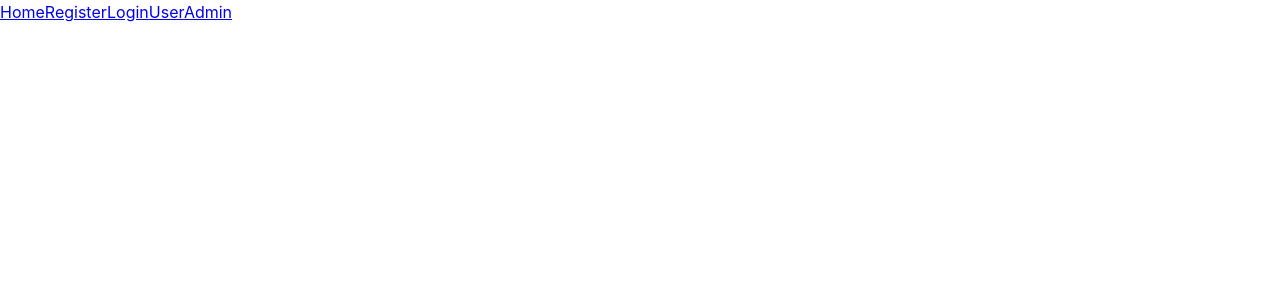
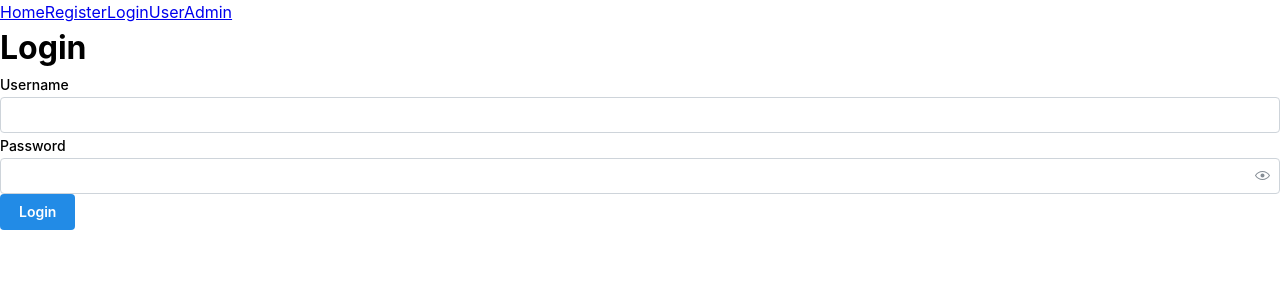
Before and after one commit to igor-ivantsiv/untitled-cap-shop-fe, a React (Vite) app: page /login in a window 1280 px wide. Shown: the top 300 px of the page. Built offline with nearby package versions, Linux system fonts and the light colour scheme.

Commit message:
login and register pages

```diff
--- a/src/App.jsx
+++ b/src/App.jsx
@@ -2,6 +2,7 @@ import { Route, Routes } from "react-router-dom"
 import Navbar from "./components/TESTNavbar"
 import Homepage from "./pages/Homepage"
 import RegisterPage from "./pages/RegisterPage"
+import LoginPage from "./pages/LoginPage"
 
 function App() {
   return (
@@ -10,7 +11,7 @@ function App() {
       <Routes>
         <Route path="/" element={<Homepage />}/>
         <Route path="/register" element={<RegisterPage />}/>
-        <Route path="/login" />
+        <Route path="/login" element={<LoginPage />} />
         <Route path="/user" />
         <Route path="/admin" />
       </Routes>
--- /dev/null
+++ b/src/components/LoginForm.jsx
@@ -0,0 +1,74 @@
+import { Button, PasswordInput, TextInput } from "@mantine/core";
+import { isNotEmpty, useForm } from "@mantine/form";
+import { useNavigate } from "react-router-dom";
+
+const LoginForm = () => {
+  const navigate = useNavigate();
+
+  const form = useForm({
+    mode: "uncontrolled",
+    initialValues: {
+      username: "",
+      password: "",
+    },
+
+    validate: {
+        username: isNotEmpty("Username is required"),
+        password: isNotEmpty("Password is required"),
+    }
+  });
+
+  const handleSubmit = async (values) => {
+    console.log("Form: ", values);
+    const payload = { values };
+    try {
+      const response = await fetch(`http://localhost:5005/auth/login`, {
+        method: "POST",
+        headers: {
+          "Content-Type": "application/json",
+        },
+        body: JSON.stringify(payload),
+      });
+
+      if (response.status === 200 || response.status === 403) {
+        const data = await response.json();
+        console.log(data);
+        if (response.status === 403) {
+            const errorMessage = data.message;
+
+            form.setErrors({
+                username: errorMessage,
+                password: errorMessage,
+            });
+            return;
+        }
+
+        navigate("/");
+      } else {
+        throw new Error("Something went wrong");
+      }
+    } catch (error) {
+      console.error(error);
+    }
+  };
+
+  return (
+    <>
+      <form autoComplete="off" onSubmit={form.onSubmit(handleSubmit)}>
+        <TextInput
+          label="Username"
+          {...form.getInputProps("username")}
+          key={form.key("username")}
+        />
+        <PasswordInput
+          label="Password"
+          {...form.getInputProps("password")}
+          key={form.key("password")}
+        />
+        <Button type="submit">Login</Button>
+      </form>
+    </>
+  );
+};
+
+export default LoginForm;
--- a/src/pages/LoginPage.jsx
+++ b/src/pages/LoginPage.jsx
@@ -0,0 +1,12 @@
+import LoginForm from "../components/LoginForm";
+
+const LoginPage = () => {
+  return (
+    <>
+      <h1>Login</h1>
+      <LoginForm />
+    </>
+  );
+};
+
+export default LoginPage;
```
Also changed, not shown: src/contexts/SessionContext.jsx (added).
